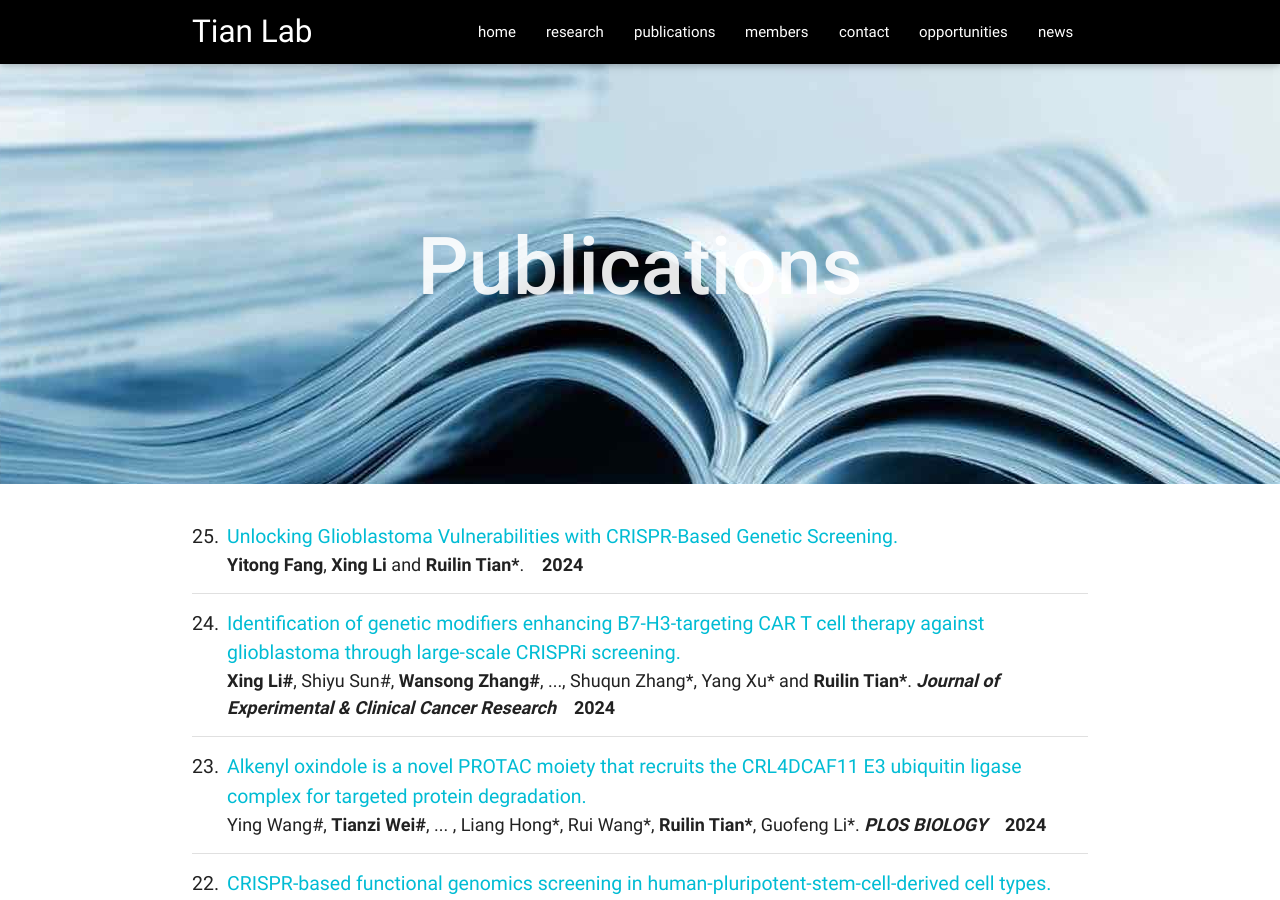
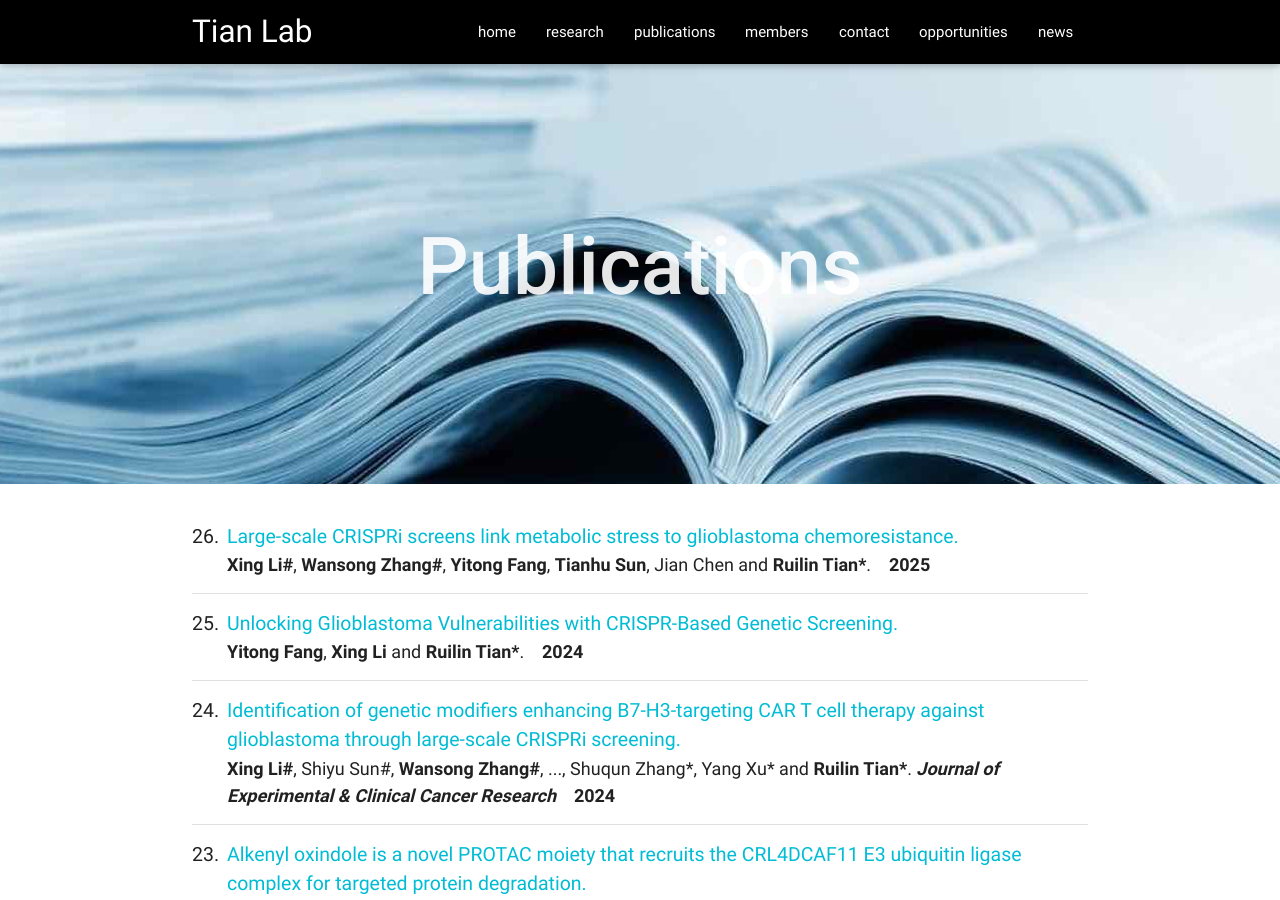
Before and after one commit to rltianlab/rltianlab.github.io, a Jekyll site: the page built from publications/index.html, in a window 1280 px wide and 900 px high. Built offline with Jekyll 4.4.1, drawn with Linux system fonts in a browser that asks for light colours.

Commit message:
Update publications.yml

```diff
--- a/_data/publications.yml
+++ b/_data/publications.yml
@@ -1,3 +1,9 @@
+- title: Large-scale CRISPRi screens link metabolic stress to glioblastoma chemoresistance
+  authors: <b>Xing Li#</b>, <b>Wansong Zhang#</b>, <b>Yitong Fang</b>, <b>Tianhu Sun</b>, Jian Chen and <b>Ruilin Tian*</b>
+  year: 2025
+  doi: 10.1186/s12967-025-06261-4
+  num: 26
+
 - title: Unlocking Glioblastoma Vulnerabilities with CRISPR-Based Genetic Screening
   authors: <b>Yitong Fang</b>, <b>Xing Li</b> and <b>Ruilin Tian*</b>
   year: 2024
```
